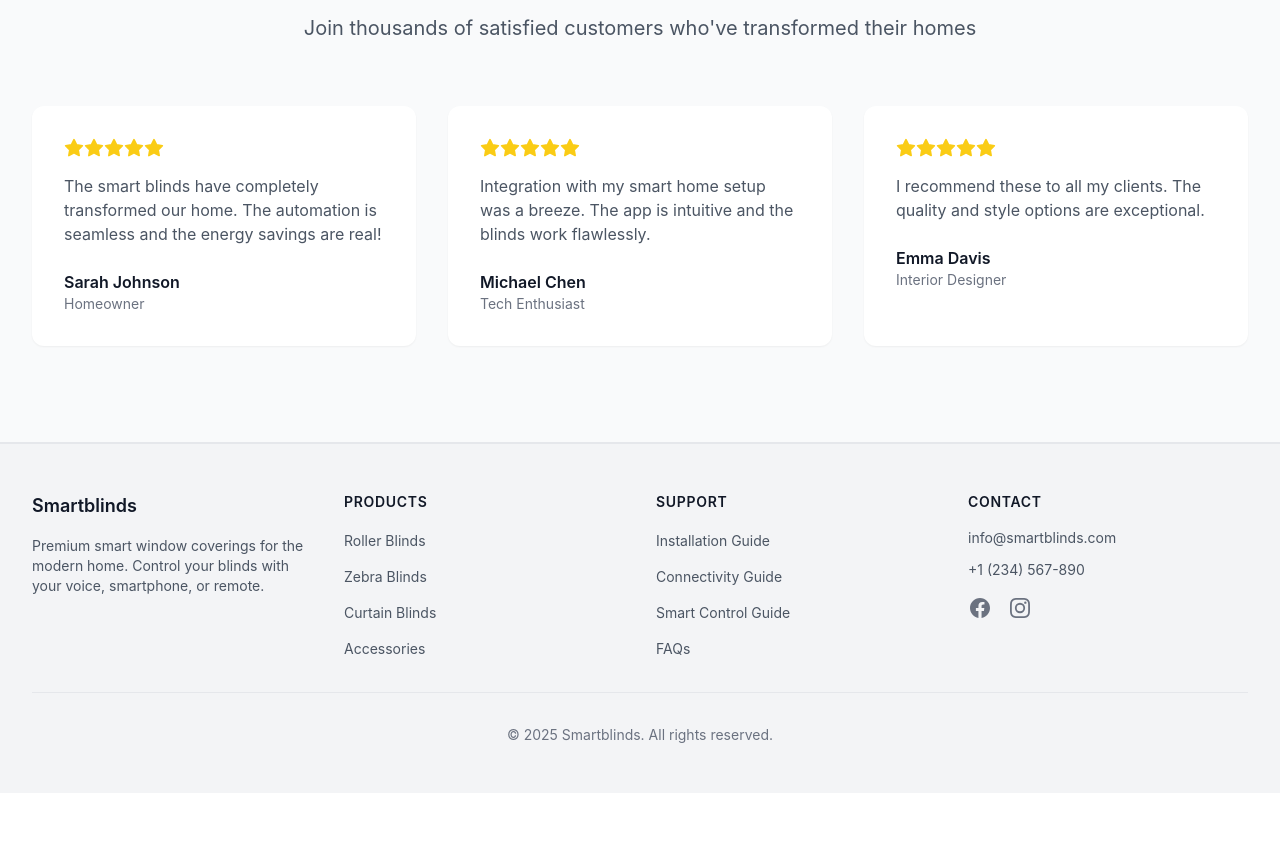
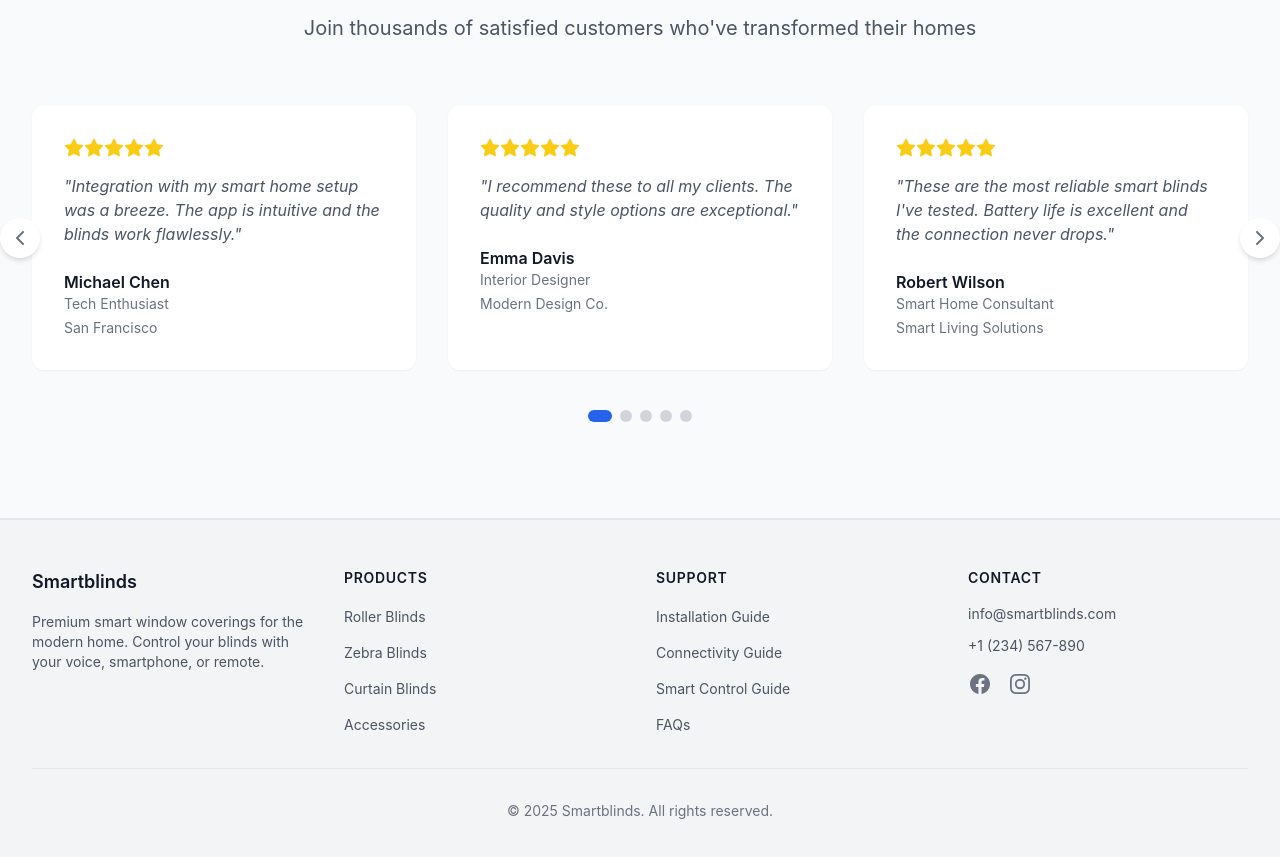
Before and after one commit to kraljic1/Smart-blinds-Bendzo, a React (Vite) app: page / in a window 1280 px wide. Shown: the part 2136-2993 px from the top of the page. Before the commit the page ends 2929 px from the top, so only its background shows below. Built offline with nearby package versions, Linux system fonts and the light colour scheme.

Commit message:
Enhance Reviews component with rotating testimonials

```diff
--- a/src/components/Reviews.tsx
+++ b/src/components/Reviews.tsx
@@ -1,27 +1,152 @@
-import React from 'react';
-import { Star } from 'lucide-react';
+import React, { useState, useEffect } from 'react';
+import { Star, ChevronLeft, ChevronRight } from 'lucide-react';
+
+interface Testimonial {
+  name: string;
+  role: string;
+  content: string;
+  rating: number;
+  company?: string;
+  location?: string;
+}
 
 const Reviews = () => {
-  const reviews = [
+  const [activeIndex, setActiveIndex] = useState(0);
+  const [visibleTestimonials, setVisibleTestimonials] = useState<Testimonial[]>([]);
+  const testimonialsPerView = 3;
+
+  const testimonials: Testimonial[] = [
     {
       name: "Sarah Johnson",
       role: "Homeowner",
       content: "The smart blinds have completely transformed our home. The automation is seamless and the energy savings are real!",
-      rating: 5
+      rating: 5,
+      location: "New York"
     },
     {
       name: "Michael Chen",
       role: "Tech Enthusiast",
       content: "Integration with my smart home setup was a breeze. The app is intuitive and the blinds work flawlessly.",
-      rating: 5
+      rating: 5,
+      location: "San Francisco"
     },
     {
       name: "Emma Davis",
       role: "Interior Designer",
       content: "I recommend these to all my clients. The quality and style options are exceptional.",
-      rating: 5
+      rating: 5,
+      company: "Modern Design Co."
+    },
+    {
+      name: "Robert Wilson",
+      role: "Smart Home Consultant",
+      content: "These are the most reliable smart blinds I've tested. Battery life is excellent and the connection never drops.",
+      rating: 5,
+      company: "Smart Living Solutions"
+    },
+    {
+      name: "Jennifer Lopez",
+      role: "Architect",
+      content: "The minimal design and variety of fabrics make these blinds perfect for modern architectural projects.",
+      rating: 4,
+      company: "Urban Spaces"
+    },
+    {
+      name: "Thomas Brown",
+      role: "Homeowner",
+      content: "We installed these in our bedroom and the blackout option is incredible. The scheduling feature helps us wake up naturally with the sun.",
+      rating: 5,
+      location: "Chicago"
+    },
+    {
+      name: "Sophia Martinez",
+      role: "Energy Efficiency Consultant",
+      content: "My clients have reported up to 15% energy savings after installing these smart blinds. The insulation properties are outstanding.",
+      rating: 5,
+      company: "GreenHome Consulting"
+    },
+    {
+      name: "David Park",
+      role: "Property Manager",
+      content: "We've equipped all our luxury rentals with these blinds. Tenants love them and they're extremely low maintenance.",
+      rating: 4,
+      company: "Elite Properties"
+    },
+    {
+      name: "Laura Schmidt",
+      role: "Parent",
+      content: "The cordless design makes these blinds so much safer for our kids. The voice control is an added bonus!",
+      rating: 5,
+      location: "Boston"
+    },
+    {
+      name: "James Wilson",
+      role: "Retiree",
+      content: "At my age, it's nice to control the blinds without getting up. The remote and app are simple to use, even for someone not tech-savvy.",
+      rating: 5,
+      location: "Miami"
+    },
+    {
+      name: "Olivia Taylor",
+      role: "Homeowner",
+      content: "The customer service was exceptional - they helped me measure and choose the perfect blinds for each room. Installation was quick and clean.",
+      rating: 5,
+      location: "Austin"
+    },
+    {
+      name: "Daniel Garcia",
+      role: "Smart Home Enthusiast",
+      content: "These blinds work perfectly with my existing smart home system. The API integration is solid and reliable.",
+      rating: 4,
+      location: "Seattle"
+    },
+    {
+      name: "Natalie Wong",
+      role: "Interior Stylist",
+      content: "The fabric quality and color accuracy exceeded my expectations. My clients are always impressed with how these elevate their spaces.",
+      rating: 5,
+      company: "Styled Spaces"
     }
   ];
+
+  // Handle automatic rotation
+  useEffect(() => {
+    const timer = setTimeout(() => {
+      handleNext();
+    }, 5000); // Rotate every 5 seconds
+
+    return () => clearTimeout(timer);
+  }, [activeIndex]);
+
+  // Update visible testimonials when activeIndex changes
+  useEffect(() => {
+    const startIdx = activeIndex;
+
+    // Wrap around to beginning if needed
+    const visible = [];
+    for (let i = 0; i < testimonialsPerView; i++) {
+      const idx = (startIdx + i) % testimonials.length;
+      visible.push(testimonials[idx]);
+    }
+
+    setVisibleTestimonials(visible);
+  }, [activeIndex]);
+
+  const handlePrev = () => {
+    setActiveIndex((prevIndex) =>
+      prevIndex === 0 ? testimonials.length - 1 : prevIndex - 1
+    );
+  };
+
+  const handleNext = () => {
+    setActiveIndex((prevIndex) =>
+      (prevIndex + 1) % testimonials.length
+    );
+  };
+
+  const goToTestimonial = (index: number) => {
+    setActiveIndex(index);
+  };
 
   return (
     <div className="bg-gray-50 dark:bg-gray-900 py-24 border-b border-gray-200 dark:border-gray-700">
@@ -35,21 +160,71 @@ const Reviews = () => {
           </p>
         </div>
 
+        <div className="relative">
+          {/* Navigation Buttons */}
+          <button
+            onClick={handlePrev}
+            className="absolute left-0 top-1/2 -translate-y-1/2 -translate-x-4 z-10 bg-white dark:bg-gray-800 rounded-full p-2 shadow-md hover:bg-gray-100 dark:hover:bg-gray-700 transition md:-translate-x-8"
+            aria-label="Previous testimonial"
+          >
+            <ChevronLeft className="w-6 h-6 text-gray-500 dark:text-gray-300" />
+          </button>
+
           <div className="grid md:grid-cols-3 gap-8">
-          {reviews.map((review, index) => (
-            <div key={index} className="bg-white dark:bg-gray-800 p-8 rounded-xl shadow-sm hover:shadow-md transition">
+            {visibleTestimonials.map((testimonial, index) => (
+              <div
+                key={index}
+                className="bg-white dark:bg-gray-800 p-8 rounded-xl shadow-sm hover:shadow-md transition-all duration-300 transform hover:-translate-y-1"
+              >
                 <div className="flex mb-4">
-                {[...Array(review.rating)].map((_, i) => (
+                  {[...Array(testimonial.rating)].map((_, i) => (
                     <Star key={i} className="w-5 h-5 text-yellow-400 fill-current" />
                   ))}
                 </div>
-              <p className="text-gray-600 dark:text-gray-200 mb-6">{review.content}</p>
+                <p className="text-gray-600 dark:text-gray-200 mb-6 italic">"{testimonial.content}"</p>
                 <div>
-                <p className="font-semibold text-gray-900 dark:text-white">{review.name}</p>
-                <p className="text-gray-500 dark:text-gray-400 text-sm">{review.role}</p>
+                  <p className="font-semibold text-gray-900 dark:text-white">{testimonial.name}</p>
+                  <p className="text-gray-500 dark:text-gray-400 text-sm">{testimonial.role}</p>
+                  {(testimonial.company || testimonial.location) && (
+                    <p className="text-gray-500 dark:text-gray-400 text-sm mt-1">
+                      {testimonial.company || testimonial.location}
+                    </p>
+                  )}
                 </div>
               </div>
             ))}
+          </div>
+
+          <button
+            onClick={handleNext}
+            className="absolute right-0 top-1/2 -translate-y-1/2 translate-x-4 z-10 bg-white dark:bg-gray-800 rounded-full p-2 shadow-md hover:bg-gray-100 dark:hover:bg-gray-700 transition md:translate-x-8"
+            aria-label="Next testimonial"
+          >
+            <ChevronRight className="w-6 h-6 text-gray-500 dark:text-gray-300" />
+          </button>
+        </div>
+
+        {/* Pagination Dots */}
+        <div className="flex justify-center space-x-2 mt-10">
+          {testimonials.map((_, index) => {
+            // Show dots for number of pages (total / testimonialsPerView)
+            if (index % testimonialsPerView === 0) {
+              const isActive = Math.floor(activeIndex / testimonialsPerView) === Math.floor(index / testimonialsPerView);
+              return (
+                <button
+                  key={index}
+                  onClick={() => goToTestimonial(index)}
+                  className={`w-3 h-3 rounded-full transition-all ${
+                    isActive
+                      ? 'bg-blue-600 dark:bg-blue-500 w-6'
+                      : 'bg-gray-300 dark:bg-gray-600'
+                  }`}
+                  aria-label={`Go to testimonial group ${Math.floor(index / testimonialsPerView) + 1}`}
+                />
+              );
+            }
+            return null;
+          })}
         </div>
       </div>
     </div>
```
Lines whose indentation alone changed are shown as unchanged.
